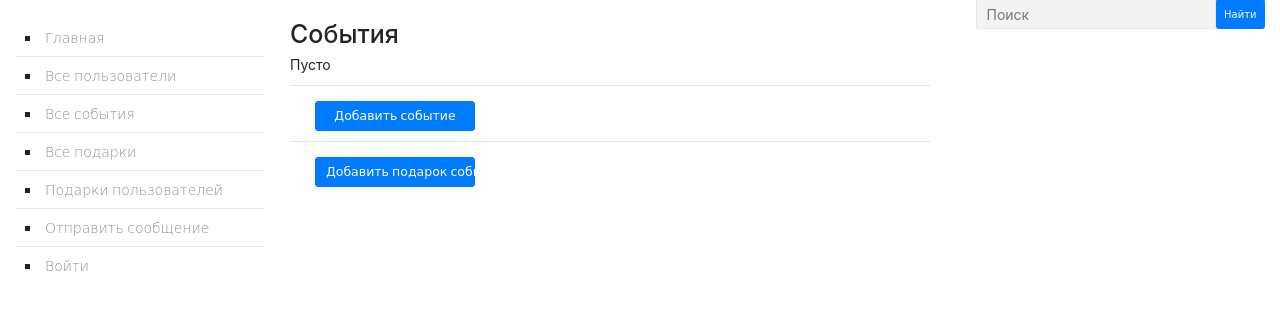
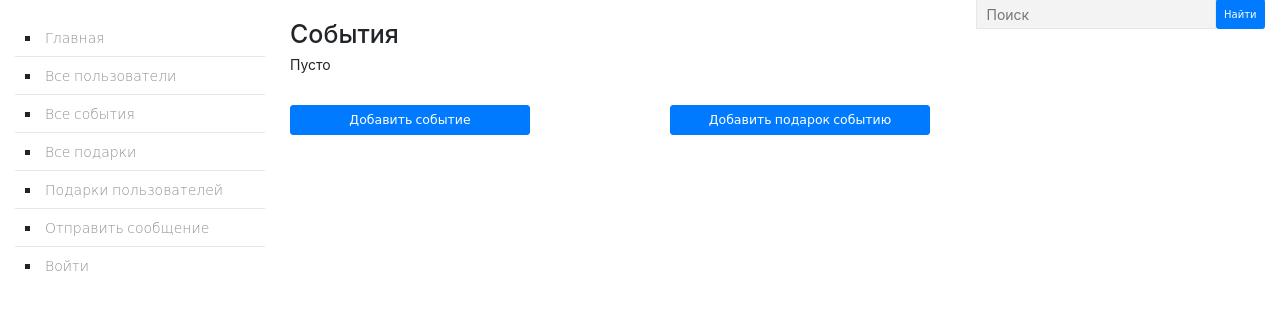
Before and after one commit to arcanar7/APBot2test, a Django app: page /catalog/events_descript/ in a window 1280 px wide. Shown: the part 26-345 px from the top of the page. Run offline with Django 3.2, Linux system fonts and the light colour scheme; data that the repository does not hold is empty; parts of the project's set-up code (start-up, migrations or seed data) failed here and were passed over; some libraries are stand-ins or nearby versions.

Commit message:
events_descript

```diff
--- a/catalog/templates/catalog/eventsdescript_list.html
+++ b/catalog/templates/catalog/eventsdescript_list.html
@@ -27,8 +27,13 @@
     {% else %}
       <p>Пусто</p>
     {% endif %}
-<hr class="mb-4">
-<button class="btn btn-primary btn-lg btn-block" onClick="window.location.href='{{request.path}}new/'" type="submit" style="width: 25%;margin-left: 25px;">Добавить событие</button>
-<hr class="mb-4">
-<button class="btn btn-primary btn-lg btn-block" onClick="window.location.href='{{path}}/catalog/add_eventsgift/'" type="submit" style="width: 25%;margin-left: 25px;">Добавить подарок событию</button>
+<table>
+    <tbody>
+    <tr>
+        <td><button class="btn btn-primary btn-lg btn-block" onClick="window.location.href='{{request.path}}new/'" type="submit" style="width: 240px;margin-top: 20px;">Добавить событие</button></td>
+        <td style="width: 235px;"></td>
+        <td><button class="btn btn-primary btn-lg btn-block" onClick="window.location.href='{{path}}/catalog/add_eventsgift/'" type="submit" style="width: 260px; margin-top: 20px;">Добавить подарок событию</button></td>
+    </tr>
+    </tbody>
+</table>
 {% endblock %}
```
